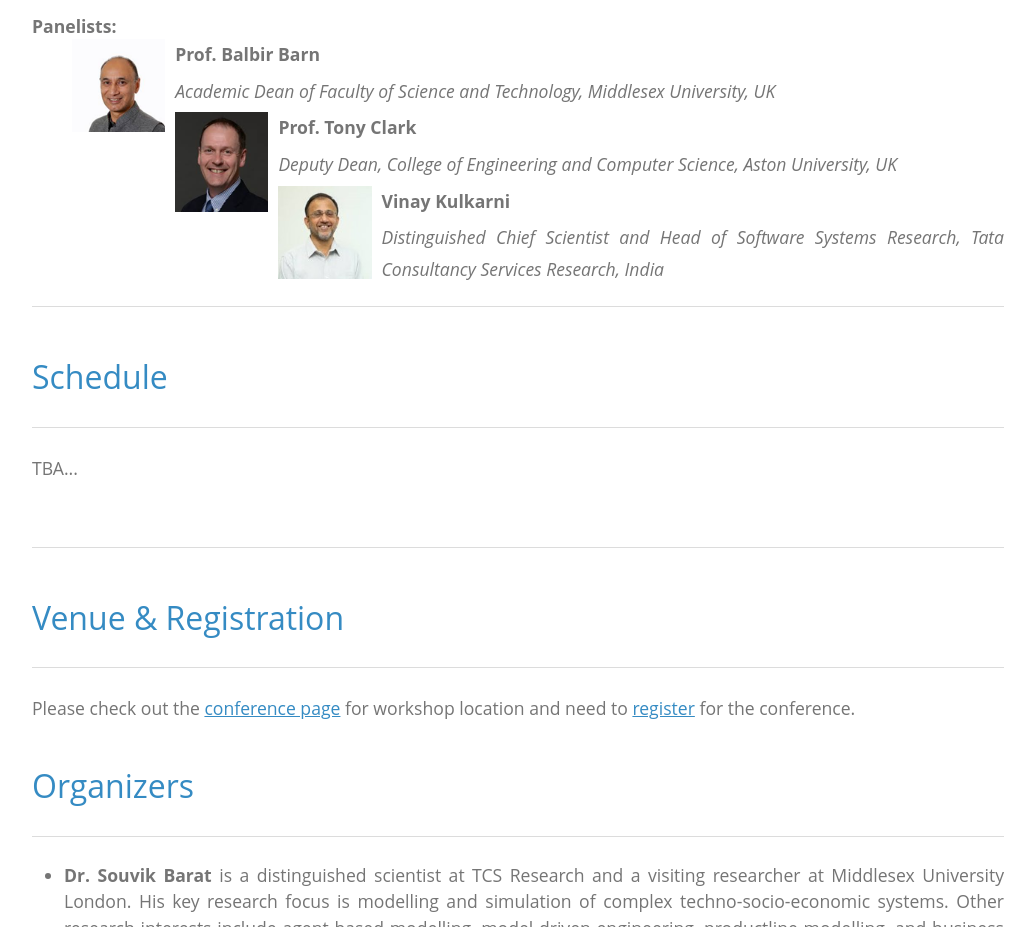
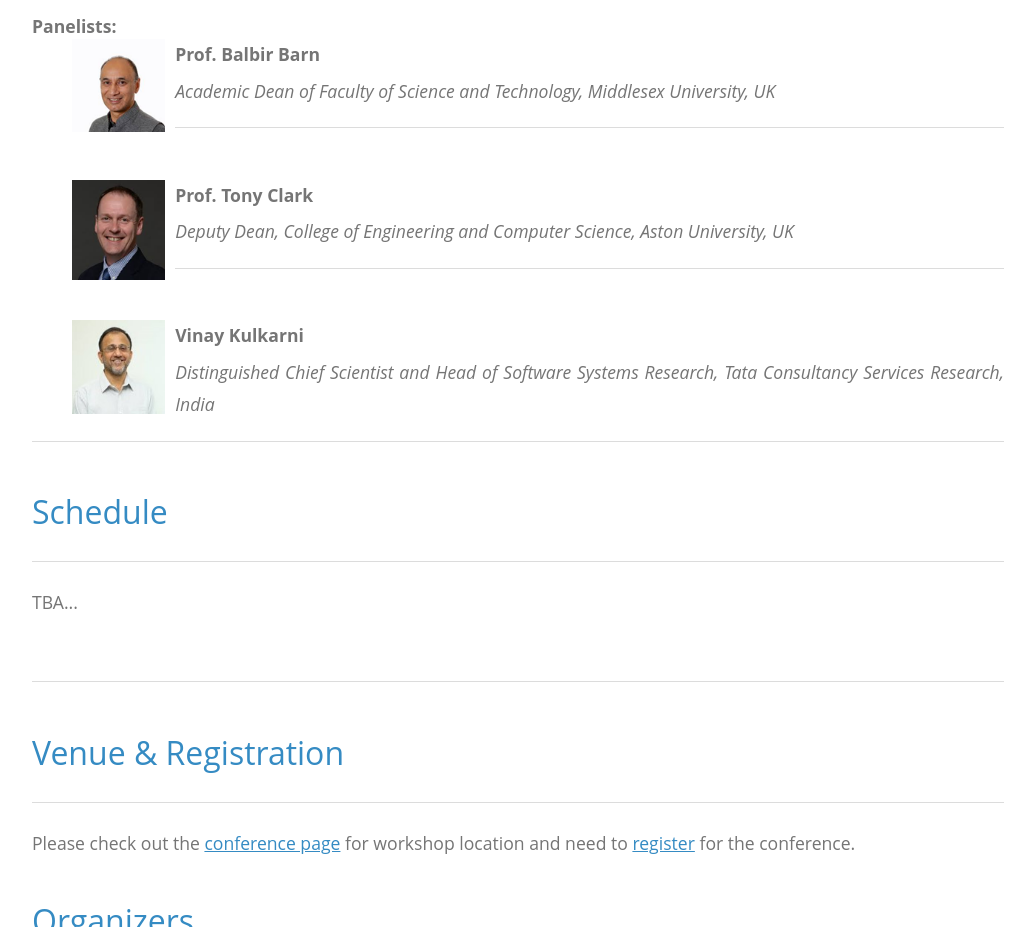
Before and after one commit to wdte23/workshop, a plain HTML site: page index.html in a window 1280 px wide. Shown: the part 4271-5198 px from the top of the page, without its empty margins (122-1157 px from the left). Drawn offline with nearby package versions, Linux system fonts and the light colour scheme.

Commit message:
Update index.html

```diff
--- a/index.html
+++ b/index.html
@@ -240,6 +240,7 @@
               <p><b><br>Title: Reimagine Tomorrow using Digital Twin: Opportunities, Challenges and Future.</b></p>
               <b>Panelists:</b>
 
+
             <div style="margin-left: 40px;">
                 <span>
 
@@ -248,7 +249,7 @@
                     <p style="margin-bottom: 5px!important; display: block;"><i>Academic Dean of Faculty of Science and Technology, Middlesex University, UK </i></p>
                     </span>
             </div>
-
+	  <hr><br>
             <div style="margin-left: 40px;">
                 <span>
                     <img style="width:10%; height:auto; margin-right: 10px; float: left;" src="img/balbir.png">
@@ -258,7 +259,7 @@
             </div>
 
 
-
+	  <hr><br>
 	  <div style="margin-left: 40px;">
                 <span>
 		    <img style="width:10%; height:auto; margin-right: 10px; float: left;" src="img/vinay.jpg">
```
